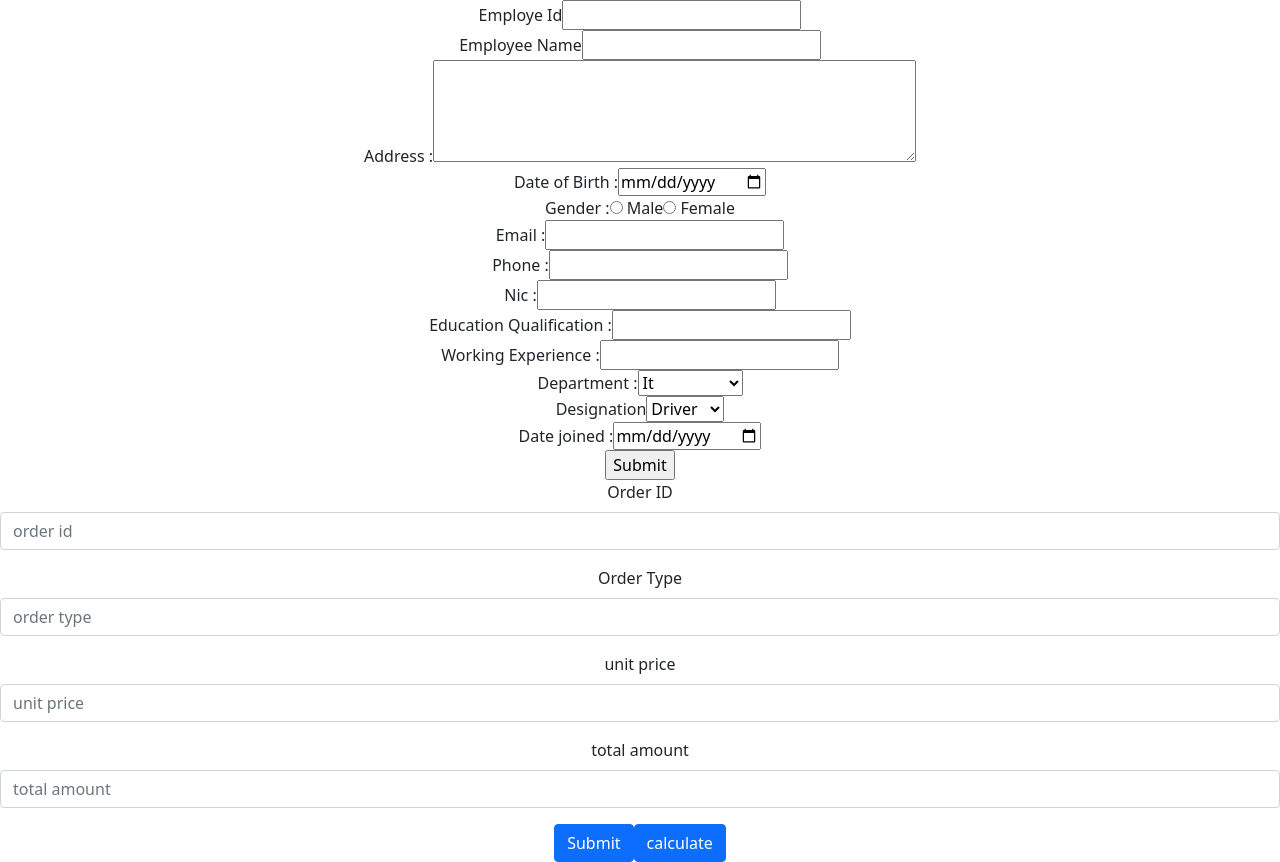
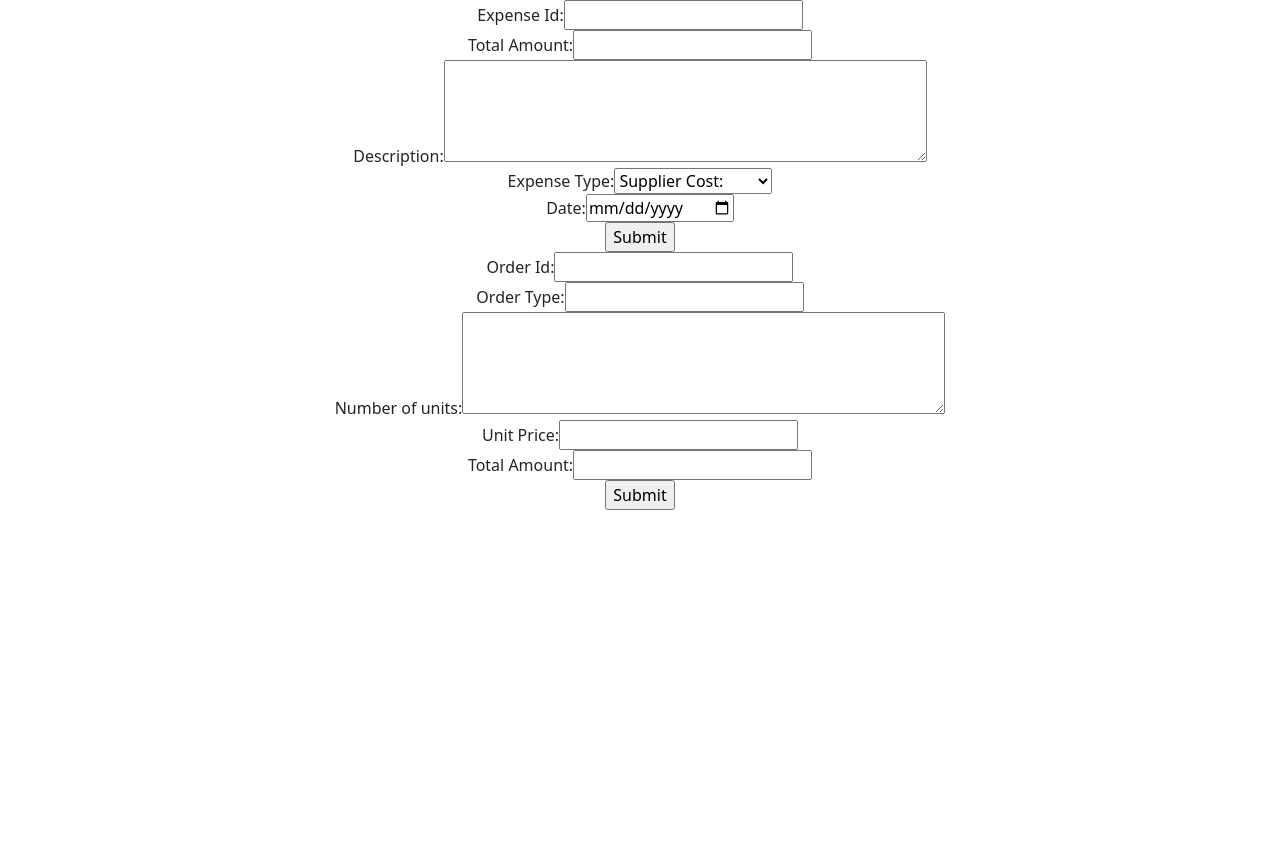
Before and after one commit to devinbi/WD_B01_ITP_G04, a React (Create React App) app in the folder frontend/: page / in a window 1280 px wide. After the commit the page ends 800 px from the top, so only its background shows below. Built offline with nearby package versions, Linux system fonts and the light colour scheme.

Commit message:
3nd push

```diff
--- a/frontend/src/components/financeManagement/Addexpense.js
+++ b/frontend/src/components/financeManagement/Addexpense.js
@@ -4,8 +4,8 @@ import axios from 'axios';
 
 export  default function Addexpense(){
 
-
-  const [expensetype, setType] = useState("");
+  const [expenseid, setExpenseid] = useState("");
+  const [expensetype, setExpensetype] = useState("");
   const [date, setDate] = useState("");
   const [totalamount, setTotalamount] = useState("");
   const [description, setDescription] = useState("");
@@ -15,6 +15,7 @@ export  default function Addexpense(){
       e.preventDefault();
 
       const newExpense = {
+        expenseid,
         expensetype,
         date,
         totalamount,
@@ -23,7 +24,7 @@ export  default function Addexpense(){
       }
 
   console.log(newExpense)
-      axios.post("http://localhost:8060/expense/add",newExpense).then(()=>{
+      axios.post("http://localhost:8070/expense/add",newExpense).then(()=>{
           alert("Success");
 
 
@@ -36,125 +37,49 @@ export  default function Addexpense(){
     return(
      <div>
     <form onSubmit={sendData}>
-     <label  for="employeeId">Employe Id</label>
-     <input id="employeeId" className="input-text js-input" type="text"  required
+     <label  for="expenseid">Expense Id:</label>
+     <input id="expenseid" className="input-text js-input" type="text"  required
        onChange={(e)=>{
 
-    setId(e.target.value);
+    setExpenseid(e.target.value);
       }
       }
-     / ><br/>
-     <label  for="name">Employee Name</label>
-     <input id="name" className="input-text js-input" type="text" required
+      /><br/>
+     <label  for="totalamount">Total Amount:</label>
+     <input id="totalamount" className="input-text js-input" type="text" required
        onChange={(e)=>{
 
-      setName(e.target.value);
+      setTotalamount(e.target.value);
       }
       }
      /><br/>
-     <label for="address">Address :</label>
-     <textarea id="address" name="address" rows="4" cols="50"
+     <label for="description">Description:</label>
+     <textarea id="description" name="address" rows="4" cols="50"
             onChange={(e)=>{
 
-      setAddress(e.target.value);
-      }
-      }></textarea>
-     <br/>
-     <label for="birthday">Date of Birth :</label>
-     <input type="date" id="birthday" name="birthday"
-              onChange={(e)=>{
-
-      setBdate(e.target.value);
-      }
-      }
-     />
-     <br/>
-     <lable for="gender">Gender  :</lable>
-     <input type="radio" name="gender" value="male" id="gender"
-     onChange={(e)=>{
-
-setGender(e.target.value);
-}
-}/> Male
-     <input type="radio" name="gender" value="female" id ="gender"
-        onChange={(e)=>{
-
-setGender(e.target.value);
-}
-}
-     /> Female
-     <br/>
-     <label  for="email">Email :</label>
-     <input id="email" className="input-text js-input" type="email" required
-        onChange={(e)=>{
-
-setEmail(e.target.value);
+      setDescription(e.target.value);
 }
 }
      /><br/>
-     <label  for="phone">Phone :</label>
-     <input id="phone" className="input-text js-input" type="text" required
+     <label for="expensetype">Expense Type:</label>
+      <select name="expensetype" id="expensetype"
        onChange={(e)=>{
 
-setPhone(e.target.value);
+        setExpensetype(e.target.value);
 }
-}
-     /><br/>
-     <label  for="nic">Nic :</label>
-     <input id="nic" className="input-text js-input" type="text" required
-       onChange={(e)=>{
+}>
+        <option value="supplier">Supplier Cost:</option>
+        <option value="maintenance">Maintenance Cost</option>
+        <option value="salary">Salary Cost</option>
 
-setNic(e.target.value);
-}
-}
-     /><br/>
-     <label  for="equalification">Education Qualification :</label>
-     <input id="equalification" className="input-text js-input" type="text" required
-       onChange={(e)=>{
+      </select>
 
-setEquality(e.target.value);
-}
-}
-     /><br/>
-     <label  for="wexperience">Working Experience :</label>
-     <input id="experience" className="input-text js-input" type="text" required
+      <br/>
+    <label for="date">Date:</label>
+     <input type="date" id="date" name="date"
         onChange={(e)=>{
 
-          setWexperence(e.target.value);
-}
-}
-     /><br/>
-     <label for="Department">Department :</label>
-      <select name="Department" id="Department"
-       onChange={(e)=>{
-
-        setDepartment(e.target.value);
-}
-}>
-        <option value="it">It</option>
-        <option value="Production">Production</option>
-        <option value="HR">HR</option>
-        <option value="Account">Account</option>
-      </select>
-      <br/>
-     <label for="Designationrs">Designation</label>
-      <select name="Designation" id="Designation"
-       onChange={(e)=>{
-
-setDesignation(e.target.value);
-}
-}>
-        <option value="driver">Driver</option>
-        <option value="Officer">Officer</option>
-        <option value="worker">Worker</option>
-
-      </select>
-      <br/>
-    <label for="jdate">Date joined :</label>
-     <input type="date" id="jdate" name="jdate"
-        onChange={(e)=>{
-
-setJdate(e.target.value);
+setDate(e.target.value);
 }
 }
      />
--- a/frontend/src/components/financeManagement/Addincome.js
+++ b/frontend/src/components/financeManagement/Addincome.js
@@ -1,36 +1,86 @@
-import React,{useState} from "react";
-
-export default function addincome(){
+import React,{useState} from 'react';
+import axios from 'axios';
 
 
-    return(
-<div>
- <form>
-  <div class="mb-3">
-    <label for="orderid1" class="form-label">Order ID</label>
-    <input type="text" class="form-control" id="orderid1" placeholder="order id" />
+export  default function AddIncome(){
 
-  </div>
-  <div class="mb-3">
-    <label for="ordertype" class="form-label">Order Type</label>
-    <input type="text" class="form-control" id="ordertype" placeholder="order type" />
-
-  </div>
-  <div class="mb-3">
-    <label for="unitprice" class="form-label">unit price</label>
-    <input type="text" class="form-control" id="unitprice" placeholder="unit price" />
-
-  </div>
-  <div class="mb-3">
-    <label for="total" class="form-label">total amount</label>
-    <input type="text" class="form-control" id="total" placeholder="total amount" />
-
-  </div>
-   <button type="submit" class="btn btn-primary">Submit</button>
-   <button type="submit" class="btn btn-primary">calculate</button>
- </form>
-</div>
+  const [orderid, setOrderid] = useState("");
+  const [ordertype, setOrdertype] = useState("");
+  const [numberofunits, setNumberofunits] = useState("");
+  const [unitprice, setUnitprice] = useState("");
+  const [totalamount, setTotalamount] = useState("");
 
 
+  function sendData(e){
+      e.preventDefault();
+
+      const newIncome = {
+        orderid,
+        ordertype,
+        numberofunits,
+        unitprice,
+        totalamount,
+
+
+      }
+
+  console.log(newIncome)
+      axios.post("http://localhost:8090/incomingfinance/add",newIncome).then(()=>{
+          alert("Success");
+
+
+
+      }).catch((err)=>{
+          alert(err);
+      })
+
+  }
+    return(
+     <div>
+    <form onSubmit={sendData}>
+     <label  for="orderid">Order Id:</label>
+     <input id="orderid" className="input-text js-input" type="text"  required
+       onChange={(e)=>{
+
+    setOrderid(e.target.value);
+      }
+      }
+      /><br/>
+     <label  for="ordertype">Order Type:</label>
+     <input id="ordertype" className="input-text js-input" type="text" required
+       onChange={(e)=>{
+
+      setOrdertype(e.target.value);
+      }
+      }
+     /><br/>
+     <label for="numberofunits">Number of units:</label>
+     <textarea id="numberofunits" name="address" rows="4" cols="50"
+            onChange={(e)=>{
+
+      setNumberofunits(e.target.value);
+}
+}
+/><br/>
+<label  for="unitprice">Unit Price:</label>
+<input id="unitprice" className="input-text js-input" type="text" required
+ onChange={(e)=>{
+
+setUnitprice(e.target.value);
+}
+}
+     /><br/>
+     <label  for="totalamount">Total Amount:</label>
+     <input id="totalamount" className="input-text js-input" type="text" required
+      onChange={(e)=>{
+
+ setTotalamount(e.target.value);
+}
+}
+     />
+     <br/>
+     <input type="submit"/>
+     </form>
+     </div>
     )
 }
```
